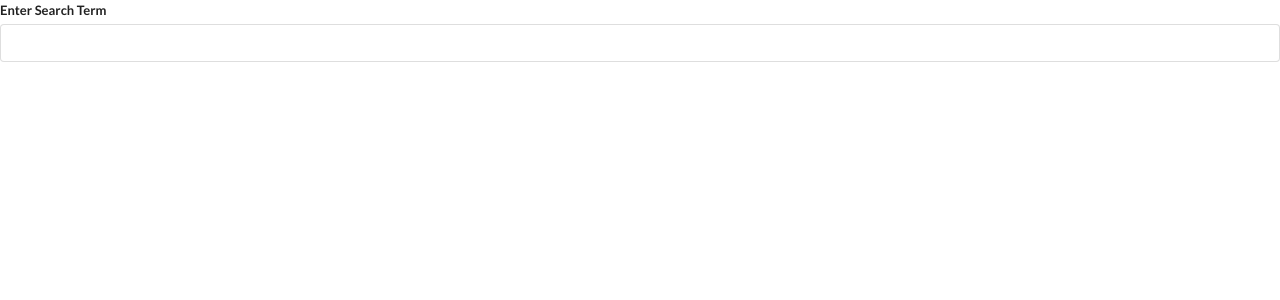
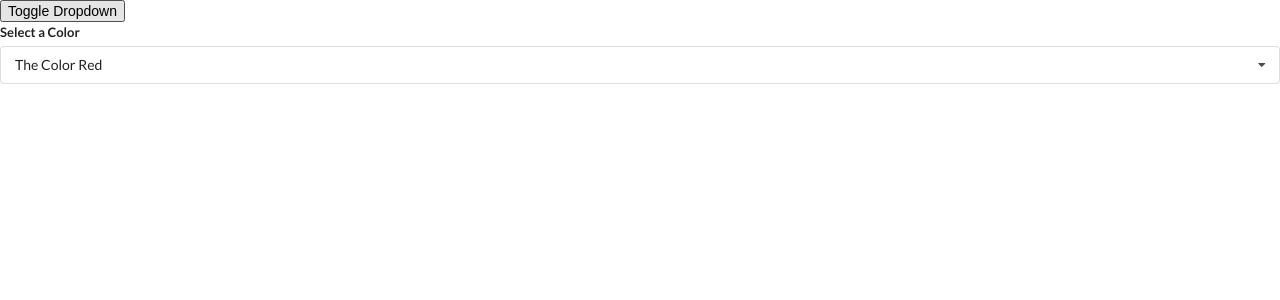
Before and after one commit to TabotCharlesBessong/react-with-redux, a React (Create React App) app in the folder hooks-lesson/: page / in a window 1280 px wide. Shown: the top 300 px of the page. Built offline with nearby package versions, Linux system fonts and the light colour scheme.

Commit message:
dropdown with useref

```diff
--- a/hooks-lesson/src/App.js
+++ b/hooks-lesson/src/App.js
@@ -1,14 +1,27 @@
-import React from "react";
-import {Accordion , Search} from "./components";
+import React, { useState } from "react";
+import { Accordion, Search, Dropdown } from "./components";
 import data from "./constant/data";
-// const url =
-// 	"https://en.wikipedia.org/w/api.php?action=query&list=search&format=json&srsearch=programming";
+
+
+
+
 
 const App = () => {
+  const [selected, setSelected] = useState(data.options[0]);
+  const [showDropdown, setShowDropdown] = useState(true);
+
   return (
     <div>
-      <Search/>
-      {/* <Accordion items={data.items} /> */}
+      <button onClick={() => setShowDropdown(!showDropdown)}>
+        Toggle Dropdown
+      </button>
+      {showDropdown ? (
+        <Dropdown
+          selected={selected}
+          onSelectedChange={setSelected}
+          options={data.options}
+        />
+      ) : null}
     </div>
   );
 };
--- /dev/null
+++ b/hooks-lesson/src/components/Dropdown.js
@@ -0,0 +1,68 @@
+import React, { useState, useEffect, useRef } from "react";
+
+const Dropdown = ({ options, selected, onSelectedChange }) => {
+  const [open, setOpen] = useState(false);
+  const ref = useRef();
+
+  useEffect(() => {
+    const onBodyClick = (event) => {
+      if (ref.current.contains(event.target)) {
+        return;
+      }
+      setOpen(false);
+    };
+    document.body.addEventListener("click", onBodyClick, { capture: true });
+
+    return () => {
+      document.body.removeEventListener("click", onBodyClick, {
+        capture: true,
+      });
+    };
+  }, []);
+
+  useEffect(() => {
+    document.body.addEventListener(
+      "click",
+      () => {
+        setOpen(false);
+      },
+      { capture: true }
+    );
+  }, []);
+
+  const renderedOptions = options.map((option) => {
+    if (option.value === selected.value) {
+      return null;
+    }
+
+    return (
+      <div
+        key={option.value}
+        className="item"
+        onClick={() => onSelectedChange(option)}
+      >
+        {option.label}
+      </div>
+    );
+  });
+
+  return (
+    <div ref={ref} className="ui form">
+      <div className="field">
+        <label className="label">Select a Color</label>
+        <div
+          onClick={() => setOpen(!open)}
+          className={`ui selection dropdown ${open ? "visible active" : ""}`}
+        >
+          <i className="dropdown icon"></i>
+          <div className="text">{selected.label}</div>
+          <div className={`menu ${open ? "visible transition" : ""}`}>
+            {renderedOptions}
+          </div>
+        </div>
+      </div>
+    </div>
+  );
+};
+
+export default Dropdown;
--- a/hooks-lesson/src/components/index.js
+++ b/hooks-lesson/src/components/index.js
@@ -1,3 +1,4 @@
 
 export { default as Search } from './Search'
 export { default as Accordion } from './Accordion'
+export { default as Dropdown } from './Dropdown'
--- a/hooks-lesson/src/constant/data.js
+++ b/hooks-lesson/src/constant/data.js
@@ -22,8 +22,24 @@
   }
 ];
 
+const options = [
+	{
+		label: "The Color Red",
+		value: "red",
+	},
+	{
+		label: "The Color Green",
+		value: "green",
+	},
+	{
+		label: "A Shade of Blue",
+		value: "blue",
+	},
+];
+
 const data = {
-  items
+  items,
+	options
 }
 
 export default data
```
